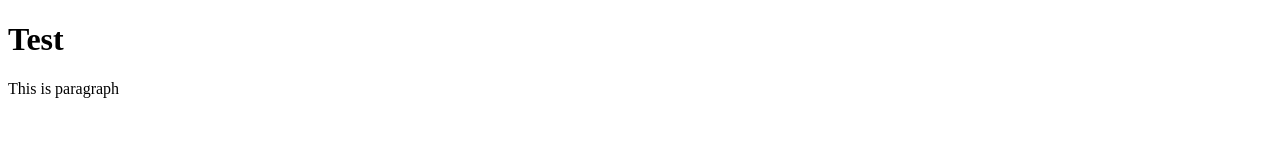
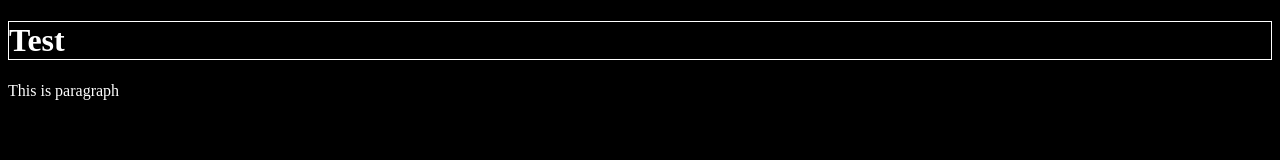
Before and after one commit to harmainsajid/testRepo, a plain HTML site: page index.html in a window 1280 px wide. Drawn offline with Linux system fonts and the light colour scheme.

Commit message:
added styles

```diff
--- a/index.html
+++ b/index.html
@@ -4,6 +4,7 @@
     <meta charset="UTF-8" />
     <meta name="viewport" content="width=device-width, initial-scale=1.0" />
     <title>Test</title>
+  <link rel="stylesheet" href="./styles/style.css">
   </head>
   <body>
     <h1>Test</h1>
--- /dev/null
+++ b/styles/style.css
@@ -0,0 +1,8 @@
+body {
+  background-color: black;
+  color: #fff;
+}
+
+h1 {
+  border: solid 1px white;
+}
```
